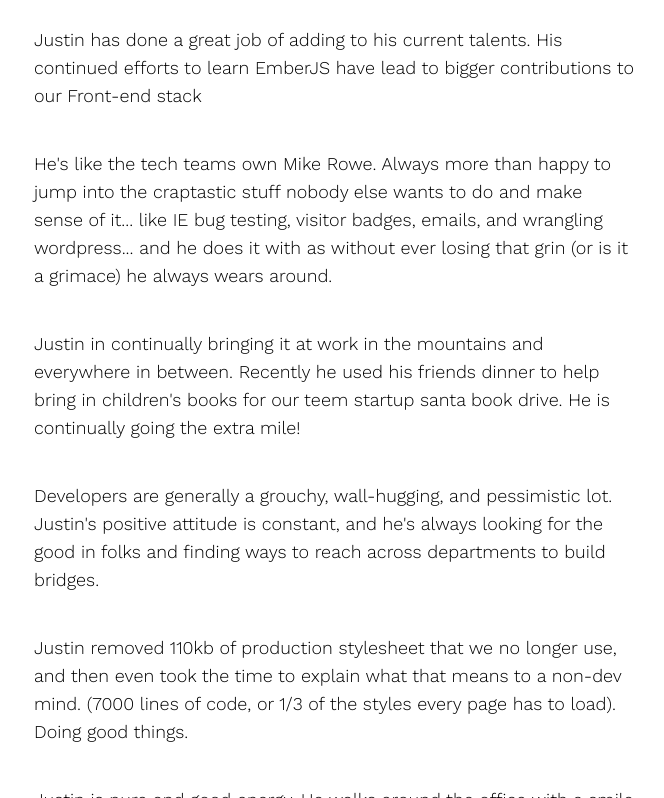
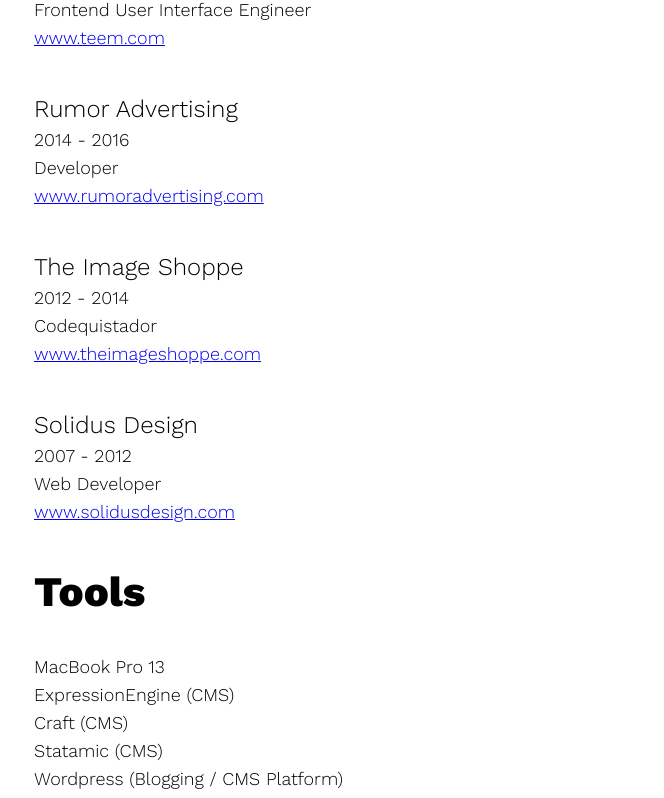
Before and after one commit to codequistador/justindaining-gatsby, a Gatsby site: page / in a window 1280 px wide. Shown: the part 479-1277 px from the top of the page, without its empty margins (306-970 px from the left). Built offline with nearby package versions, Linux system fonts and the light colour scheme; Gatsby itself is replaced by a stand-in of ours.

Commit message:
only results now

```diff
--- a/src/components/experience.js
+++ b/src/components/experience.js
@@ -1,15 +1,63 @@
-// TODO Write Experience Component
-// {
-//   allContentJson {
-//     edges {
-//       node {
-//         experience {
-//           company
-//           time_frame
-//           position
-//           url
-//         }
-//       }
-//     }
-//   }
-// }
+import React from "react"
+
+import styled from "@emotion/styled"
+
+import { useStaticQuery, graphql } from "gatsby"
+
+const Job = styled.div`
+  margin-bottom: 40px;
+`
+
+const JobHeading = styled.h3`
+  margin: 0;
+`
+
+const JobContent = styled.p`
+  margin-top: 0;
+`
+
+const Experience = () => {
+  const data = useStaticQuery(graphql`
+    query ExperienceQuery {
+      allContentJson {
+        edges {
+          node {
+            experience {
+              company
+              time_frame
+              position
+              url
+            }
+          }
+        }
+      }
+    }
+  `)
+
+  return (
+    <div>
+      {data.allContentJson.edges.map(item =>
+        item.node.experience.map((job, key) => (
+          <Job>
+            <JobHeading>{job.company}</JobHeading>
+            <JobContent>
+              {job.time_frame}
+              <br />
+              {job.position}
+              <br />
+              <a
+                target="_blank"
+                rel="noopener noreferrer"
+                href={`http://${job.url}`}
+              >
+                {job.url}
+              </a>
+            </JobContent>
+          </Job>
+        ))
+      )}
+    </div>
+  )
+}
+
+export default Experience
--- a/src/components/kudos.js
+++ b/src/components/kudos.js
@@ -6,6 +6,10 @@
 
 const Kudo = styled.p`
   margin: 0 0 40px;
+  &:before,
+  &:after {
+    content: '"';
+  }
 `
 
 const Kudos = () => {
--- a/src/components/layout.js
+++ b/src/components/layout.js
@@ -1,5 +1,6 @@
 import React from "react"
 import PropTypes from "prop-types"
+import { Global, css } from "@emotion/core"
 import styled from "@emotion/styled"
 
 const Page = styled.div`
@@ -7,13 +8,30 @@
   font-size: 18px;
   margin: 0 auto;
   max-width: 600px;
-  & p {
-    line-height: 28px;
-  }
 `
 
 const Layout = ({ children }) => (
   <Page>
+    <Global
+      styles={css`
+        h1 {
+          font-size: 68px;
+          line-height: 78px;
+        }
+        h2 {
+          font-size: 42px;
+          line-height: 52px;
+        }
+        h3 {
+          font-size: 24px;
+          line-height: 34px;
+          font-weight: 300;
+        }
+        p {
+          line-height: 28px;
+        }
+      `}
+    />
     <main>{children}</main>
     <footer>© {new Date().getFullYear()}</footer>
   </Page>
--- a/src/components/tools.js
+++ b/src/components/tools.js
@@ -1,10 +1,33 @@
-// TODO Write Tools Component
-// {
-//   allContentJson {
-//     edges {
-//       node {
-//         tools
-//       }
-//     }
-//   }
-// }
+import React from "react"
+
+import styled from "@emotion/styled"
+
+import { useStaticQuery, graphql } from "gatsby"
+
+const Tool = styled.p`
+  margin: 0;
+`
+
+const Tools = () => {
+  const data = useStaticQuery(graphql`
+    query ToolsQuery {
+      allContentJson {
+        edges {
+          node {
+            tools
+          }
+        }
+      }
+    }
+  `)
+
+  return (
+    <div>
+      {data.allContentJson.edges.map(item =>
+        item.node.tools.map((tool, key) => <Tool key={key}>{tool}</Tool>)
+      )}
+    </div>
+  )
+}
+
+export default Tools
--- a/src/pages/index.js
+++ b/src/pages/index.js
@@ -4,23 +4,24 @@
 
 import Layout from "../components/layout"
 import SEO from "../components/seo"
+import Experience from "../components/experience"
 import Kudos from "../components/kudos"
+import Tools from "../components/tools"
 
 const H1 = styled.h1`
-  font-size: 68px;
   margin: 45px 0;
 `
 
-const H2 = styled.h2`
-  font-size: 42px;
-`
+const H2 = styled.h2``
 
 const IndexPage = () => (
   <Layout>
     <SEO title="Home" keywords={[`gatsby`, `application`, `react`]} />
     <H1>Justin Daining</H1>
     <H2>Experience</H2>
+    <Experience />
     <H2>Tools</H2>
+    <Tools />
     <H2>Results</H2>
     <H2>Testimonials</H2>
     <Kudos />
```
